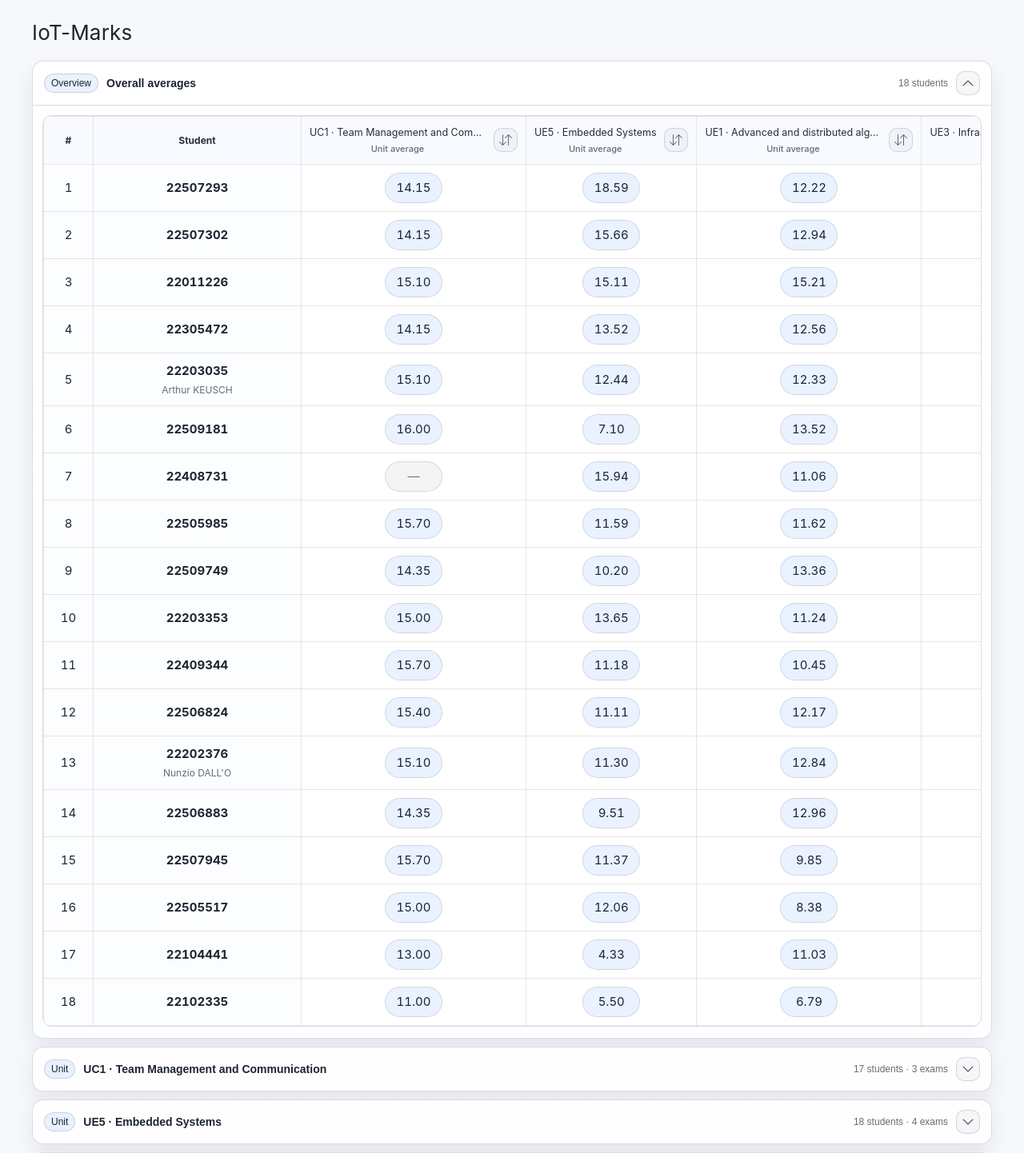
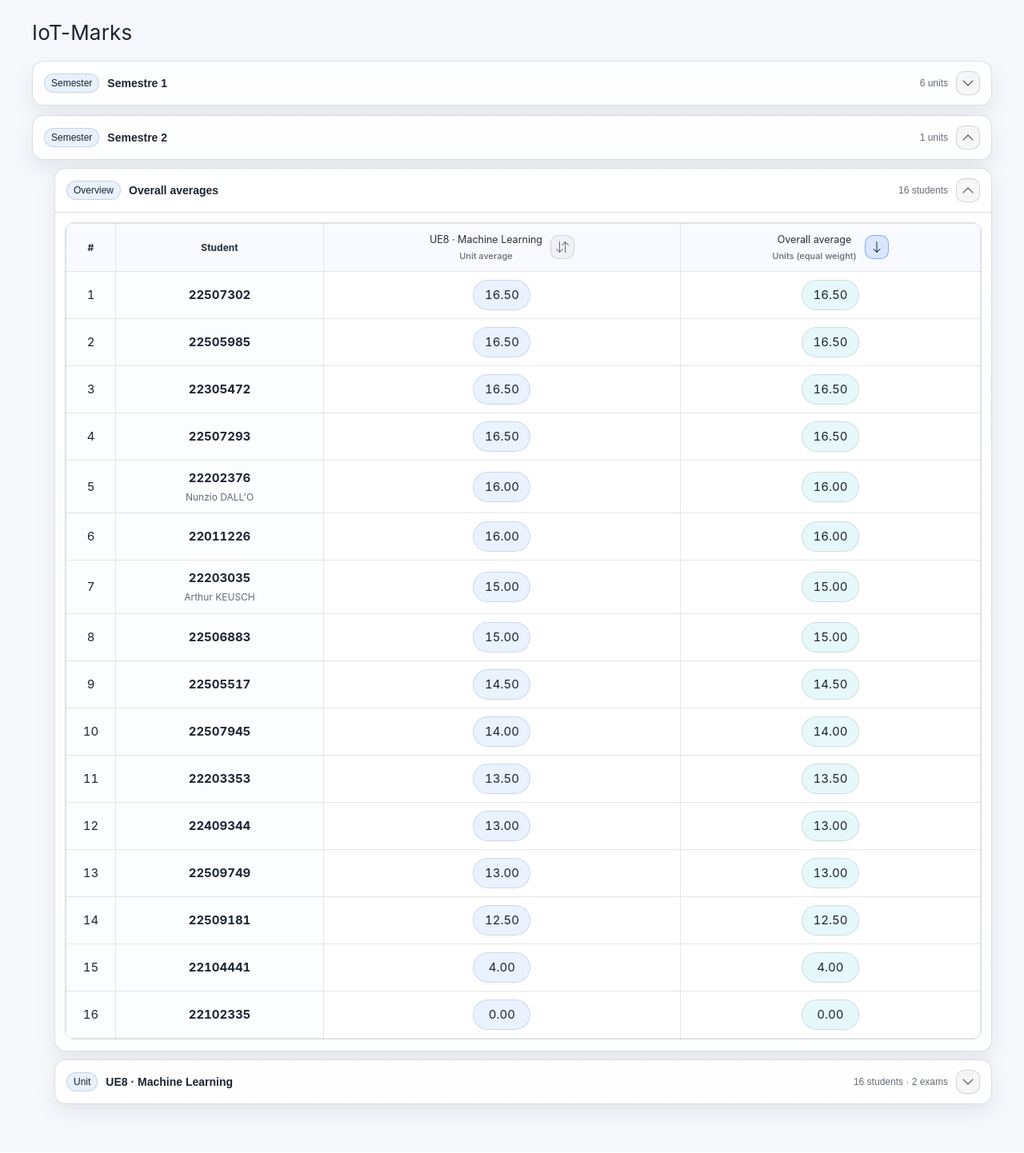
Before and after one commit to arthurkeusch/IoT-Marks, a Vue app in the folder IoT-Marks/: page / in a window 1280 px wide. Shown: the top 1442 px of the page at 80% size. Built offline with nearby package versions, Linux system fonts and the light colour scheme.

Commit message:
Ajoute semestre + note machine learning Guyeux

```diff
--- a/IoT-Marks/src/views/HomeView.vue
+++ b/IoT-Marks/src/views/HomeView.vue
@@ -6,16 +6,36 @@
       </div>
     </div>
 
-    <div class="accordion">
+    <div v-for="semester in normalizedSemesters" :key="semester.id" class="semester">
+      <button class="semester-trigger" type="button" @click="toggleOpen(semester.id)" :aria-expanded="isOpen(semester.id)">
+        <span class="acc-left">
+          <span class="acc-badge">Semester</span>
+          <span class="acc-label">{{ semester.label }}</span>
+        </span>
+        <span class="acc-right">
+          <span class="acc-meta">{{ semester.ues.length }} units</span>
+          <span class="acc-chevron" :class="{ open: isOpen(semester.id) }">
+            <svg class="icon" viewBox="0 0 16 16" aria-hidden="true">
+              <path
+                  fill="currentColor"
+                  d="M1.646 4.646a.5.5 0 0 1 .708 0L8 10.293l5.646-5.647a.5.5 0 0 1 .708.708l-6 6a.5.5 0 0 1-.708 0l-6-6a.5.5 0 0 1 0-.708z"
+              />
+            </svg>
+          </span>
+        </span>
+      </button>
+
+      <transition name="expand">
+        <div class="accordion" v-show="isOpen(semester.id)">
       <section class="acc-item">
-        <button class="acc-trigger" type="button" @click="toggleOpen(ALL_ID)" :aria-expanded="isOpen(ALL_ID)">
+        <button class="acc-trigger" type="button" @click="toggleOpen(semester.allId)" :aria-expanded="isOpen(semester.allId)">
           <span class="acc-left">
             <span class="acc-badge">Overview</span>
             <span class="acc-label">Overall averages</span>
           </span>
           <span class="acc-right">
-            <span class="acc-meta">{{ allRowsSorted.length }} students</span>
-            <span class="acc-chevron" :class="{ open: isOpen(ALL_ID) }">
+            <span class="acc-meta">{{ semester.allRowsSorted.length }} students</span>
+            <span class="acc-chevron" :class="{ open: isOpen(semester.allId) }">
               <svg class="icon" viewBox="0 0 16 16" aria-hidden="true">
                 <path
                     fill="currentColor"
@@ -27,7 +47,7 @@
         </button>
 
         <transition name="expand">
-          <div class="acc-panel" v-show="isOpen(ALL_ID)">
+          <div class="acc-panel" v-show="isOpen(semester.allId)">
             <div class="table-wrap">
               <table class="table">
                 <thead>
@@ -35,7 +55,7 @@
                   <th class="col-rank sticky-left">#</th>
                   <th class="col-student sticky-left-2">Student</th>
 
-                  <th v-for="ue in normalizedUes" :key="ue.id" class="col-exam">
+                  <th v-for="ue in semester.ues" :key="ue.id" class="col-exam">
                     <div class="th-top">
                       <div class="th-title">
                         <div class="th-name">{{ ue.label }}</div>
@@ -45,11 +65,11 @@
                         <button
                             class="sort-btn"
                             type="button"
-                            @click="toggleAllSort(ue.id)"
-                            :class="sortBtnClass(allSortState(ue.id))"
+                            @click="toggleAllSort(semester.id, ue.id)"
+                            :class="sortBtnClass(allSortState(semester.id, ue.id))"
                             :aria-label="'Sort by ' + ue.label"
                         >
-                          <SortIcon :state="allSortState(ue.id)"/>
+                          <SortIcon :state="allSortState(semester.id, ue.id)"/>
                         </button>
                       </div>
                     </div>
@@ -65,11 +85,11 @@
                         <button
                             class="sort-btn"
                             type="button"
-                            @click="toggleAllSort(ALL_AVG_KEY)"
-                            :class="sortBtnClass(allSortState(ALL_AVG_KEY))"
+                            @click="toggleAllSort(semester.id, ALL_AVG_KEY)"
+                            :class="sortBtnClass(allSortState(semester.id, ALL_AVG_KEY))"
                             aria-label="Sort by overall average"
                         >
-                          <SortIcon :state="allSortState(ALL_AVG_KEY)"/>
+                          <SortIcon :state="allSortState(semester.id, ALL_AVG_KEY)"/>
                         </button>
                       </div>
                     </div>
@@ -78,7 +98,7 @@
                 </thead>
 
                 <tbody>
-                <tr v-for="(row, idx) in allRowsSorted" :key="row.studentId">
+                <tr v-for="(row, idx) in semester.allRowsSorted" :key="row.studentId">
                   <td class="col-rank sticky-left">{{ idx + 1 }}</td>
                   <td class="col-student sticky-left-2">
                     <div class="student">
@@ -87,7 +107,7 @@
                     </div>
                   </td>
 
-                  <td v-for="ue in normalizedUes" :key="ue.id" class="cell">
+                  <td v-for="ue in semester.ues" :key="ue.id" class="cell">
                     <span :class="['badge', row.ueAvg[ue.id] == null ? 'muted' : '']">{{ fmt(row.ueAvg[ue.id]) }}</span>
                   </td>
 
@@ -96,8 +116,8 @@
                   </td>
                 </tr>
 
-                <tr v-if="allRowsSorted.length === 0">
-                  <td :colspan="2 + normalizedUes.length + 1" class="empty">No data to display.</td>
+                <tr v-if="semester.allRowsSorted.length === 0">
+                  <td :colspan="2 + semester.ues.length + 1" class="empty">No data to display.</td>
                 </tr>
                 </tbody>
               </table>
@@ -106,7 +126,7 @@
         </transition>
       </section>
 
-      <section v-for="ue in normalizedUes" :key="ue.id" class="acc-item">
+      <section v-for="ue in semester.ues" :key="ue.id" class="acc-item">
         <button class="acc-trigger" type="button" @click="toggleOpen(ue.id)" :aria-expanded="isOpen(ue.id)">
           <span class="acc-left">
             <span class="acc-badge">Unit</span>
@@ -206,6 +226,8 @@
           </div>
         </transition>
       </section>
+        </div>
+      </transition>
     </div>
   </div>
 </template>
@@ -285,7 +307,11 @@ const students = ref([
   {studentId: "22011226", firstName: ""}
 ])
 
-const ueTable = ref([
+const semesterTable = ref([
+  {
+    code: "S1",
+    name: "Semestre 1",
+    ues: [
   {
     code: "UC1",
     name: "Team Management and Communication",
@@ -814,11 +840,73 @@ const ueTable = ref([
       }
     ]
   }
+    ]
+  },
+  {
+    code: "S2",
+    name: "Semestre 2",
+    ues: [
+      {
+        code: "UE8",
+        name: "Machine Learning",
+        exams: [
+          {
+            name: "Ecrit",
+            coefficient: 1,
+            notes: [
+              {studentId: "22507302", note: 15.5},
+              {studentId: "22505985", note: 15.5},
+              {studentId: "22409344", note: 13.0},
+              {studentId: "22203353", note: 13.0},
+              {studentId: "22305472", note: 15.5},
+              {studentId: "22505517", note: 14.0},
+              {studentId: "22507945", note: 14.0},
+              {studentId: "22202376", note: 15.0},
+              {studentId: "22507293", note: 15.5},
+              {studentId: "22203035", note: 14.0},
+              {studentId: "22506883", note: 14.5},
+              {studentId: "22102335", note: 0.0},
+              {studentId: "22104441", note: 0.0},
+              {studentId: "22509181", note: 10.0},
+              {studentId: "22509749", note: 13.0},
+              {studentId: "22011226", note: 15.0}
+            ]
+          },
+          {
+            name: "Livrable",
+            coefficient: 1,
+            notes: [
+              {studentId: "22507302", note: 17.5},
+              {studentId: "22505985", note: 17.5},
+              {studentId: "22409344", note: 13.0},
+              {studentId: "22203353", note: 14.0},
+              {studentId: "22305472", note: 17.5},
+              {studentId: "22505517", note: 15.0},
+              {studentId: "22507945", note: 14.0},
+              {studentId: "22202376", note: 17.0},
+              {studentId: "22507293", note: 17.5},
+              {studentId: "22203035", note: 16.0},
+              {studentId: "22506883", note: 15.5},
+              {studentId: "22102335", note: 0.0},
+              {studentId: "22104441", note: 8.0},
+              {studentId: "22509181", note: 15.0},
+              {studentId: "22509749", note: 13.0},
+              {studentId: "22011226", note: 17.0}
+            ]
+          }
+        ]
+      }
+    ]
+  }
 ]);
 
-const openSet = reactive(new Set([ALL_ID]))
+const openSet = reactive(new Set(["S2", semesterAllId("S2")]))
 const ueSort = reactive({})
-const allSort = reactive({key: ALL_AVG_KEY, dir: "desc"})
+const allSort = reactive({})
+
+function semesterAllId(semesterId) {
+  return `${semesterId}${ALL_ID}`
+}
 
 function isOpen(id) {
   return openSet.has(id)
@@ -897,10 +985,15 @@ function sortBtnClass(state) {
   }
 }
 
-function allSortState(key) {
-  if (allSort.key !== key) return "none"
-  if (allSort.dir === "asc") return "asc"
-  if (allSort.dir === "desc") return "desc"
+function allSortState(semesterId, key) {
+  const s = allSort[semesterId]
+  if (!s) {
+    if (key === ALL_AVG_KEY) return "desc"
+    return "none"
+  }
+  if (s.key !== key) return "none"
+  if (s.dir === "asc") return "asc"
+  if (s.dir === "desc") return "desc"
   return "none"
 }
 
@@ -916,22 +1009,21 @@ function ueSortState(ueId, key) {
   return "none"
 }
 
-function toggleAllSort(key) {
-  if (allSort.key !== key) {
-    allSort.key = key
-    allSort.dir = "desc"
+function toggleAllSort(semesterId, key) {
+  const s = allSort[semesterId]
+  if (!s || s.key !== key) {
+    allSort[semesterId] = {key, dir: "desc"}
     return
   }
-  if (allSort.dir === "desc") {
-    allSort.dir = "asc"
+  if (s.dir === "desc") {
+    allSort[semesterId] = {key, dir: "asc"}
     return
   }
-  if (allSort.dir === "asc") {
-    allSort.key = null
-    allSort.dir = null
+  if (s.dir === "asc") {
+    allSort[semesterId] = {key: null, dir: null}
     return
   }
-  allSort.dir = "desc"
+  allSort[semesterId] = {key, dir: "desc"}
 }
 
 function toggleUeSort(ueId, key) {
@@ -951,16 +1043,18 @@ function toggleUeSort(ueId, key) {
   ueSort[ueId] = {key, dir: "desc"}
 }
 
-const normalizedUes = computed(() => {
-  const raw = Array.isArray(ueTable.value) ? ueTable.value : []
+function normalizeUes(rawUes, semesterId) {
+  const raw = Array.isArray(rawUes) ? rawUes : []
 
   return raw.map((ueRaw, ueIdx) => {
-    const id = toStr(pick(ueRaw, ["id", "ueId", "code", "ueCode"], `UNIT_${ueIdx + 1}`)) || `UNIT_${ueIdx + 1}`
-    const label = [toStr(pick(ueRaw, ["code", "ueCode"], "")), toStr(pick(ueRaw, ["name", "ueName", "title"], ""))].filter(Boolean).join(" · ") || id
+    const code = toStr(pick(ueRaw, ["id", "ueId", "code", "ueCode"], `UNIT_${ueIdx + 1}`)) || `UNIT_${ueIdx + 1}`
+    const id = `${semesterId}_${code}`
+    const label = [toStr(pick(ueRaw, ["code", "ueCode"], "")), toStr(pick(ueRaw, ["name", "ueName", "title"], ""))].filter(Boolean).join(" · ") || code
 
     const examsRaw = Array.isArray(pick(ueRaw, ["exams", "examens", "evaluations"], [])) ? pick(ueRaw, ["exams", "examens", "evaluations"], []) : []
     const exams = examsRaw.map((exRaw, exIdx) => {
-      const exId = toStr(pick(exRaw, ["id", "examId", "code", "key"], `${id}_EX_${exIdx + 1}`)) || `${id}_EX_${exIdx + 1}`
+      const exKey = toStr(pick(exRaw, ["id", "examId", "code", "key"], `EX_${exIdx + 1}`)) || `EX_${exIdx + 1}`
+      const exId = `${id}_${exKey}`
       const exLabel = toStr(pick(exRaw, ["name", "exam", "title", "label"], `Exam ${exIdx + 1}`)) || `Exam ${exIdx + 1}`
       const coef = normNumber(pick(exRaw, ["coef", "coeff", "coefficient"], 1)) ?? 1
       const notesRaw = Array.isArray(pick(exRaw, ["notes", "grades", "results"], [])) ? pick(exRaw, ["notes", "grades", "results"], []) : []
@@ -1004,12 +1098,12 @@ const normalizedUes = computed(() => {
 
     return {id, label, exams, rows, rowsSorted}
   })
-})
-
-const allRows = computed(() => {
+}
+
+function buildAllRows(ues) {
   const m = new Map()
 
-  for (const ue of normalizedUes.value) {
+  for (const ue of ues) {
     for (const r of ue.rows) {
       if (!m.has(r.studentId)) m.set(r.studentId, {studentId: r.studentId, ueAvg: {}, globalAvg: null})
       m.get(r.studentId).ueAvg[ue.id] = r.ueAvg
@@ -1017,16 +1111,17 @@ const allRows = computed(() => {
   }
 
   return Array.from(m.values()).map(r => {
-    const avgs = normalizedUes.value.map(ue => r.ueAvg[ue.id]).filter(v => v != null && Number.isFinite(Number(v)))
+    const avgs = ues.map(ue => r.ueAvg[ue.id]).filter(v => v != null && Number.isFinite(Number(v)))
     r.globalAvg = avgs.length ? avgs.reduce((a, b) => a + Number(b), 0) / avgs.length : null
     return r
   })
-})
-
-const allRowsSorted = computed(() => {
-  const key = allSort.key
-  const dir = allSort.dir
-  const base = allRows.value.slice()
+}
+
+function sortAllRows(rows, semesterId) {
+  const s = allSort[semesterId]
+  const key = s ? s.key : ALL_AVG_KEY
+  const dir = s ? s.dir : "desc"
+  const base = rows.slice()
 
   if (!key || !dir) {
     return stableSort(base, (a, b) => toStr(a.studentId).localeCompare(toStr(b.studentId)))
@@ -1035,6 +1130,19 @@ const allRowsSorted = computed(() => {
   return stableSort(base, (a, b) => {
     if (key === ALL_AVG_KEY) return cmpNullable(a.globalAvg, b.globalAvg, dir)
     return cmpNullable(a.ueAvg?.[key], b.ueAvg?.[key], dir)
+  })
+}
+
+const normalizedSemesters = computed(() => {
+  const raw = Array.isArray(semesterTable.value) ? semesterTable.value : []
+
+  return raw.map((semesterRaw, semesterIdx) => {
+    const id = toStr(pick(semesterRaw, ["id", "semesterId", "code"], `S${semesterIdx + 1}`)) || `S${semesterIdx + 1}`
+    const label = toStr(pick(semesterRaw, ["name", "title", "label"], id)) || id
+    const ues = normalizeUes(pick(semesterRaw, ["ues", "units", "ueTable"], []), id)
+    const allRows = buildAllRows(ues)
+    const allRowsSorted = sortAllRows(allRows, id)
+    return {id, label, allId: semesterAllId(id), ues, allRows, allRowsSorted}
   })
 })
 </script>
@@ -1150,6 +1258,36 @@ const allRowsSorted = computed(() => {
   display: flex;
   flex-direction: column;
   gap: 10px;
+}
+
+.semester {
+  max-width: 1200px;
+  margin: 0 auto 12px;
+}
+
+.semester-trigger {
+  width: 100%;
+  text-align: left;
+  border: 1px solid var(--line);
+  background: linear-gradient(180deg, var(--panel-grad-1), var(--panel-grad-2));
+  color: var(--text);
+  padding: 12px 14px;
+  cursor: pointer;
+  display: flex;
+  align-items: center;
+  justify-content: space-between;
+  gap: 10px;
+  border-radius: 14px;
+  box-shadow: var(--card-shadow);
+  margin-bottom: 10px;
+}
+
+.semester-trigger:hover {
+  background: var(--hover);
+}
+
+.semester > .accordion {
+  padding-left: 28px;
 }
 
 .acc-item {
@@ -1486,6 +1624,10 @@ const allRowsSorted = computed(() => {
     padding: 14px 12px 28px;
   }
 
+  .semester > .accordion {
+    padding-left: 14px;
+  }
+
   .title h1 {
     font-size: 22px;
   }
```
